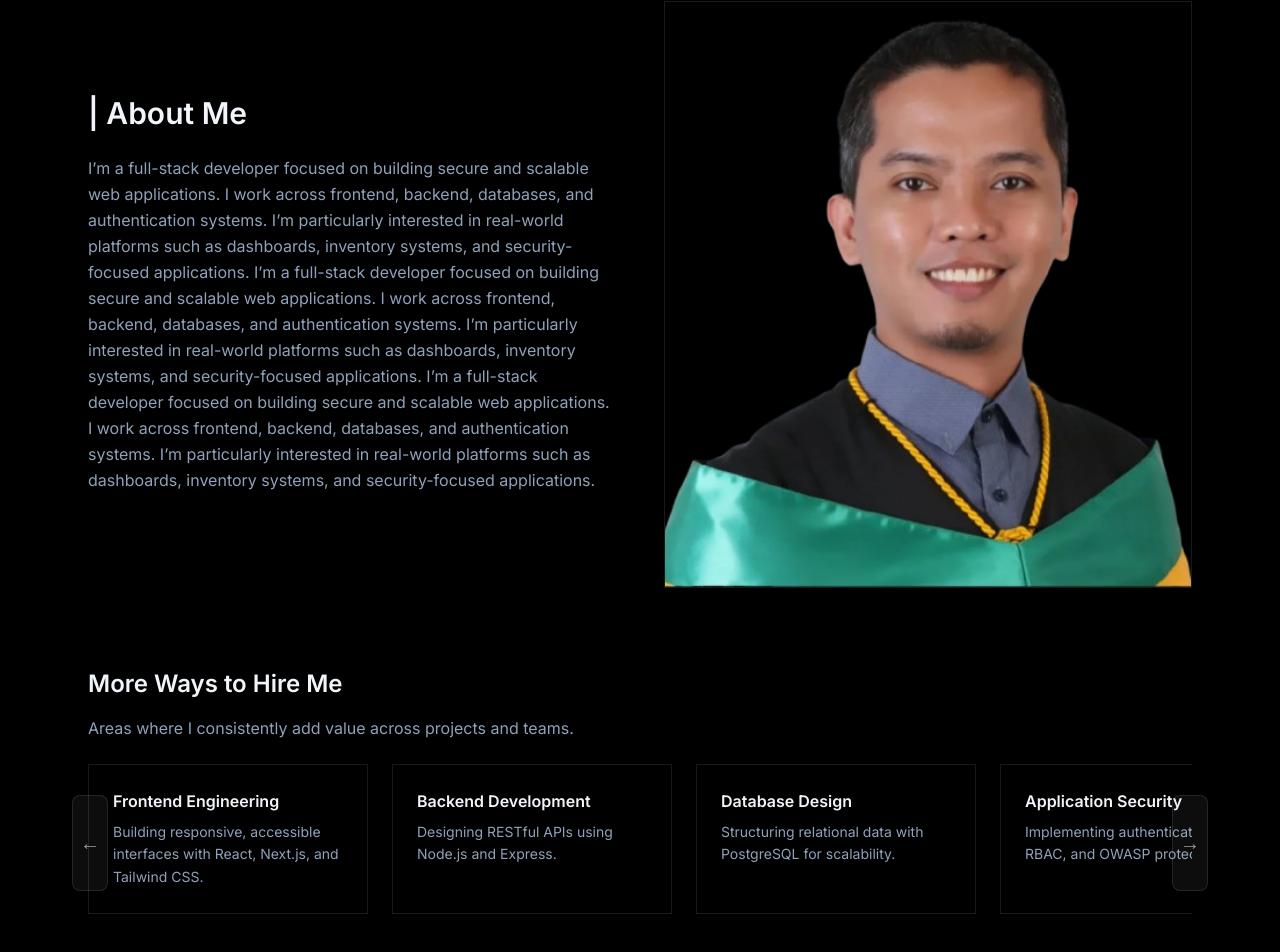
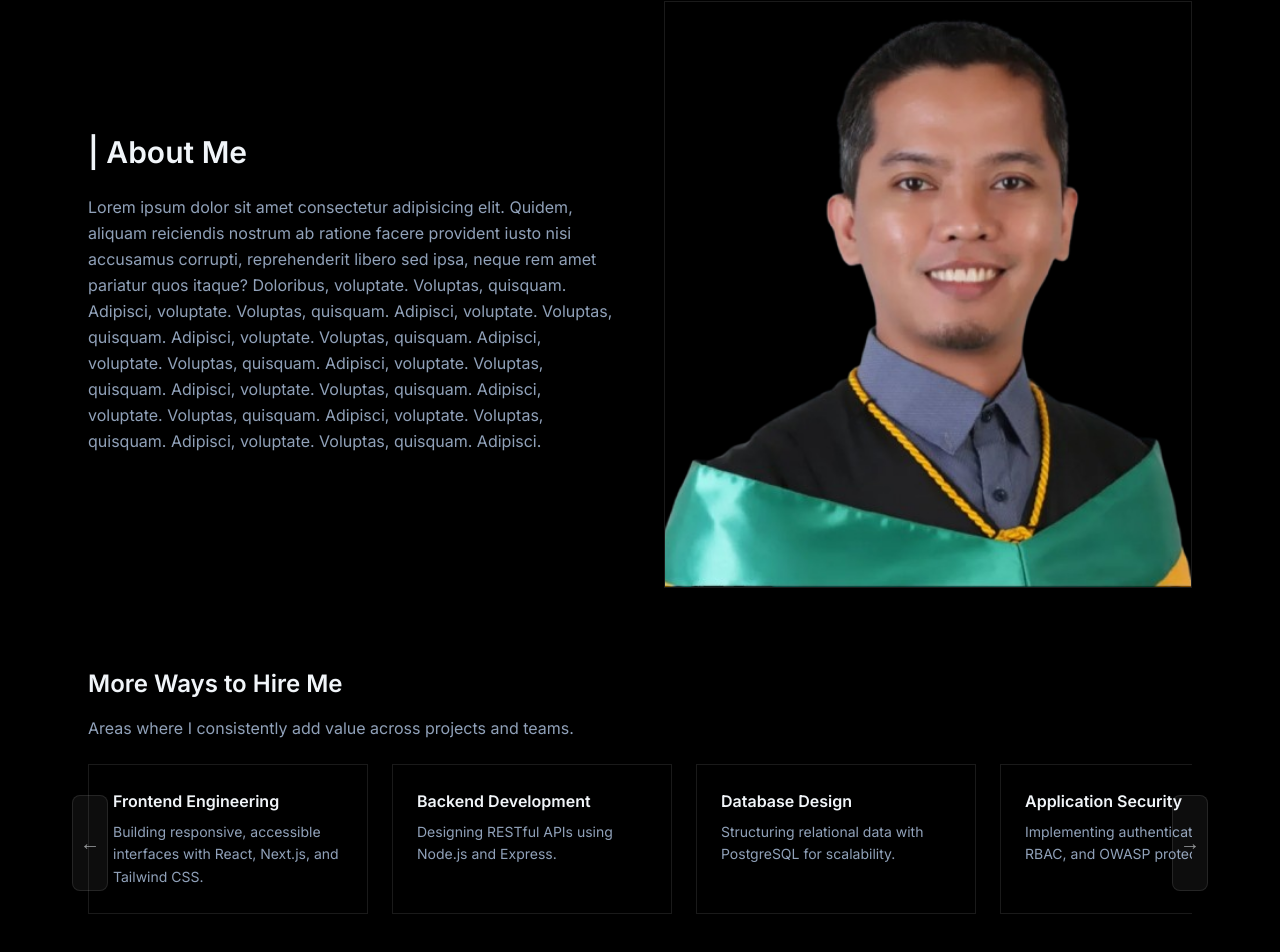
Before and after one commit to mit-adrian/portfolio, a Next.js app: page / in a window 1280 px wide. Shown: the part 2182-3134 px from the top of the page. Built offline with nearby package versions, Linux system fonts and the light colour scheme.

Commit message:
testing dev

```diff
--- a/components/About.tsx
+++ b/components/About.tsx
@@ -20,20 +20,17 @@ export default function About() {
         <div>
           <h2 className="text-3xl font-semibold mb-6">| About Me</h2>
           <p className="text-slate-400 leading-relaxed">
-            I’m a full-stack developer focused on building secure and scalable
-            web applications. I work across frontend, backend, databases, and
-            authentication systems. I’m particularly interested in real-world
-            platforms such as dashboards, inventory systems, and
-            security-focused applications. I’m a full-stack developer focused on
-            building secure and scalable web applications. I work across
-            frontend, backend, databases, and authentication systems. I’m
-            particularly interested in real-world platforms such as dashboards,
-            inventory systems, and security-focused applications. I’m a
-            full-stack developer focused on building secure and scalable web
-            applications. I work across frontend, backend, databases, and
-            authentication systems. I’m particularly interested in real-world
-            platforms such as dashboards, inventory systems, and
-            security-focused applications.
+            Lorem ipsum dolor sit amet consectetur adipisicing elit. Quidem,
+            aliquam reiciendis nostrum ab ratione facere provident iusto nisi
+            accusamus corrupti, reprehenderit libero sed ipsa, neque rem amet
+            pariatur quos itaque? Doloribus, voluptate. Voluptas, quisquam.
+            Adipisci, voluptate. Voluptas, quisquam. Adipisci, voluptate.
+            Voluptas, quisquam. Adipisci, voluptate. Voluptas, quisquam.
+            Adipisci, voluptate. Voluptas, quisquam. Adipisci, voluptate.
+            Voluptas, quisquam. Adipisci, voluptate. Voluptas, quisquam.
+            Adipisci, voluptate. Voluptas, quisquam. Adipisci, voluptate.
+            Voluptas, quisquam. Adipisci, voluptate. Voluptas, quisquam.
+            Adipisci.
           </p>
         </div>
 
```
